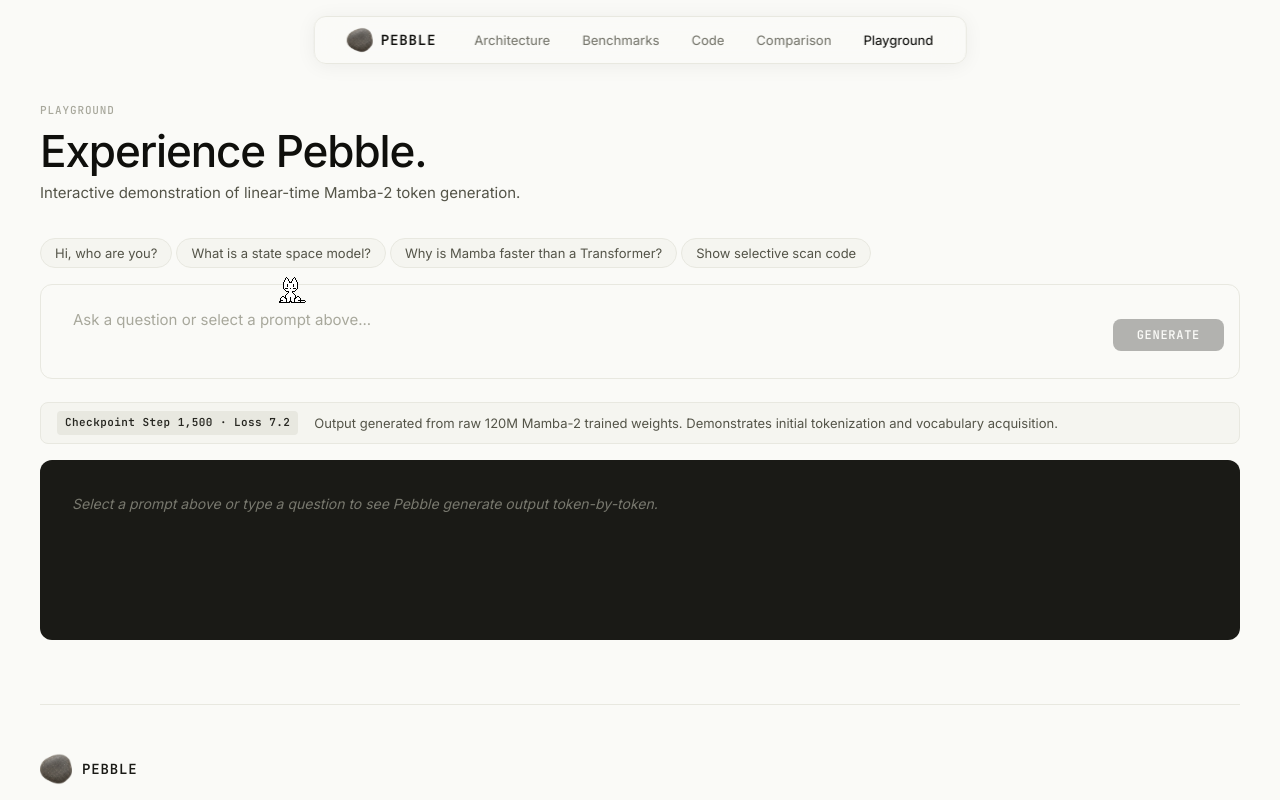
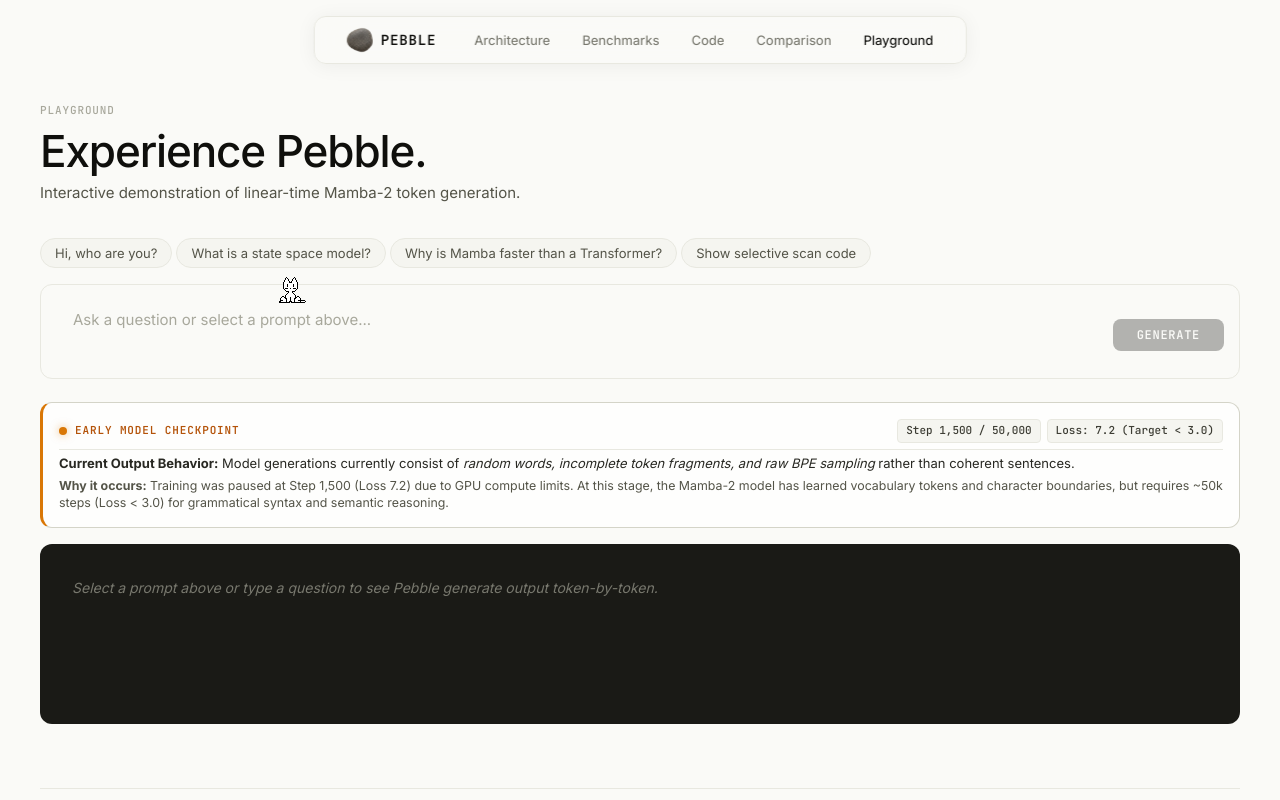
Before and after one commit to Atharva0808/pebble, a Next.js app in the folder web/: page /playground in a window 1280 px wide. Shown: the top 800 px of the page. Built offline with nearby package versions, Linux system fonts and the light colour scheme.

Commit message:
feat(web): redesign playground disclaimer banner to clearly explain early step 1500 model behavior and training loss reasons

```diff
--- a/web/app/globals.css
+++ b/web/app/globals.css
@@ -710,30 +710,83 @@ p {
   transform: translateY(-50%);
 }
 
-.playground-disclaimer {
+.playground-disclaimer-card {
+  display: flex;
+  flex-direction: column;
+  gap: var(--space-xs);
+  padding: var(--space-md);
+  background: rgba(255, 255, 255, 0.75);
+  backdrop-filter: blur(8px);
+  border: 1px solid var(--stone-300);
+  border-left: 3px solid #d97706;
+  border-radius: 12px;
+}
+
+.disclaimer-header {
   display: flex;
   align-items: center;
+  justify-content: space-between;
   gap: var(--space-md);
-  padding: var(--space-sm) var(--space-md);
+  flex-wrap: wrap;
+  padding-bottom: 6px;
+  border-bottom: 1px solid var(--stone-200);
+}
+
+.disclaimer-status {
+  display: flex;
+  align-items: center;
+  gap: 8px;
+}
+
+.status-dot {
+  width: 8px;
+  height: 8px;
+  border-radius: 50%;
+  background-color: #d97706;
+  box-shadow: 0 0 8px rgba(217, 119, 6, 0.5);
+}
+
+.status-title {
+  font-family: var(--font-mono);
+  font-size: 0.6875rem;
+  font-weight: 700;
+  letter-spacing: 0.08em;
+  color: #b45309;
+}
+
+.disclaimer-metrics {
+  display: flex;
+  align-items: center;
+  gap: 6px;
+}
+
+.metric-pill {
+  font-family: var(--font-mono);
+  font-size: 0.6875rem;
+  font-weight: 500;
+  padding: 2px 8px;
   background: var(--stone-100);
   border: 1px solid var(--stone-200);
-  border-radius: 8px;
+  border-radius: 4px;
+  color: var(--stone-700);
 }
 
-.disclaimer-badge {
-  font-family: var(--font-mono);
-  font-size: 0.6875rem;
-  font-weight: 600;
-  letter-spacing: 0.04em;
-  padding: 3px 8px;
-  background: var(--stone-200);
-  color: var(--stone-800);
-  border-radius: 4px;
-  white-space: nowrap;
+.disclaimer-body {
+  display: flex;
+  flex-direction: column;
+  gap: 4px;
 }
 
-.disclaimer-text {
+.disclaimer-text-main {
   font-size: 0.8125rem;
+  color: var(--stone-800);
+  line-height: 1.45;
+  margin: 0;
+  max-width: none;
+}
+
+.disclaimer-text-sub {
+  font-size: 0.775rem;
   color: var(--stone-600);
   line-height: 1.4;
   margin: 0;
--- a/web/app/playground/page.tsx
+++ b/web/app/playground/page.tsx
@@ -238,11 +238,25 @@ export default function PlaygroundPage() {
             </div>
 
             {/* Aesthetic Disclaimer Banner */}
-            <div className="playground-disclaimer">
-              <span className="disclaimer-badge">Checkpoint Step 1,500 · Loss 7.2</span>
-              <span className="disclaimer-text">
-                Output generated from raw 120M Mamba-2 trained weights. Demonstrates initial tokenization and vocabulary acquisition.
-              </span>
+            <div className="playground-disclaimer-card">
+              <div className="disclaimer-header">
+                <div className="disclaimer-status">
+                  <span className="status-dot"></span>
+                  <span className="status-title">EARLY MODEL CHECKPOINT</span>
+                </div>
+                <div className="disclaimer-metrics">
+                  <span className="metric-pill">Step 1,500 / 50,000</span>
+                  <span className="metric-pill">Loss: 7.2 (Target &lt; 3.0)</span>
+                </div>
+              </div>
+              <div className="disclaimer-body">
+                <p className="disclaimer-text-main">
+                  <strong>Current Output Behavior:</strong> Model generations currently consist of <em>random words, incomplete token fragments, and raw BPE sampling</em> rather than coherent sentences.
+                </p>
+                <p className="disclaimer-text-sub">
+                  <strong>Why it occurs:</strong> Training was paused at Step 1,500 (Loss 7.2) due to GPU compute limits. At this stage, the Mamba-2 model has learned vocabulary tokens and character boundaries, but requires ~50k steps (Loss &lt; 3.0) for grammatical syntax and semantic reasoning.
+                </p>
+              </div>
             </div>
 
             {/* Response Output Window */}
```
